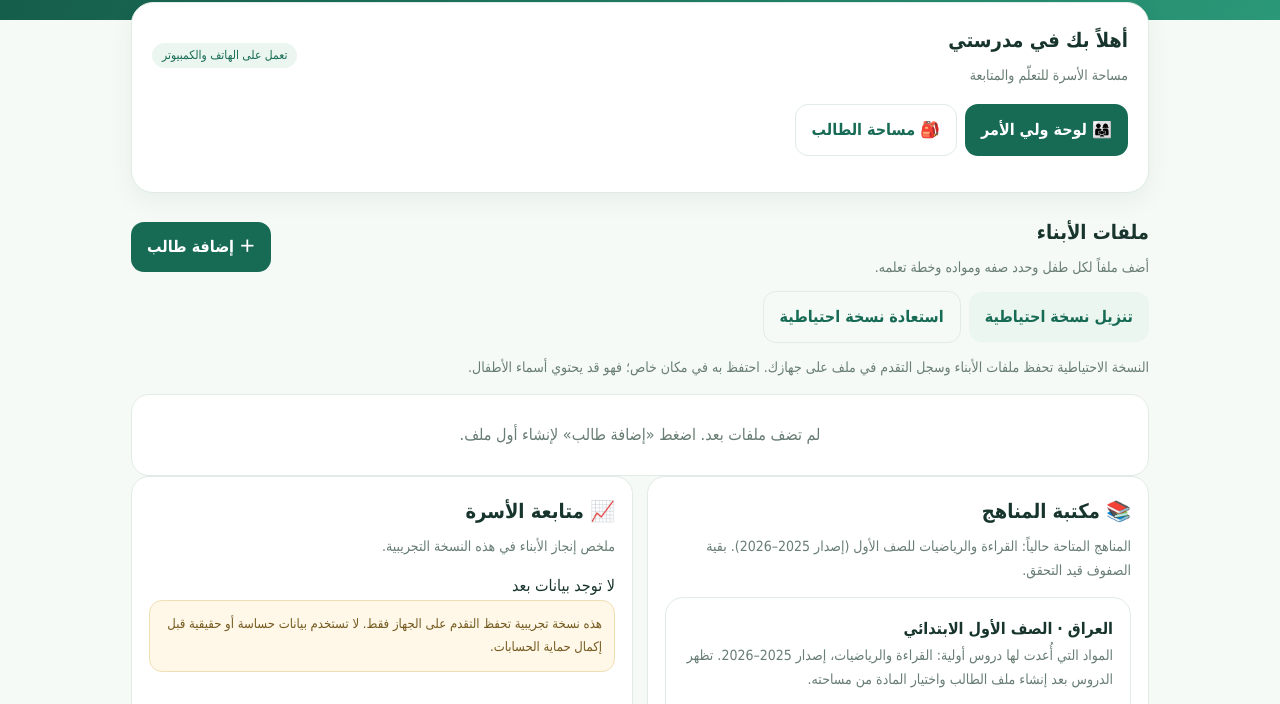
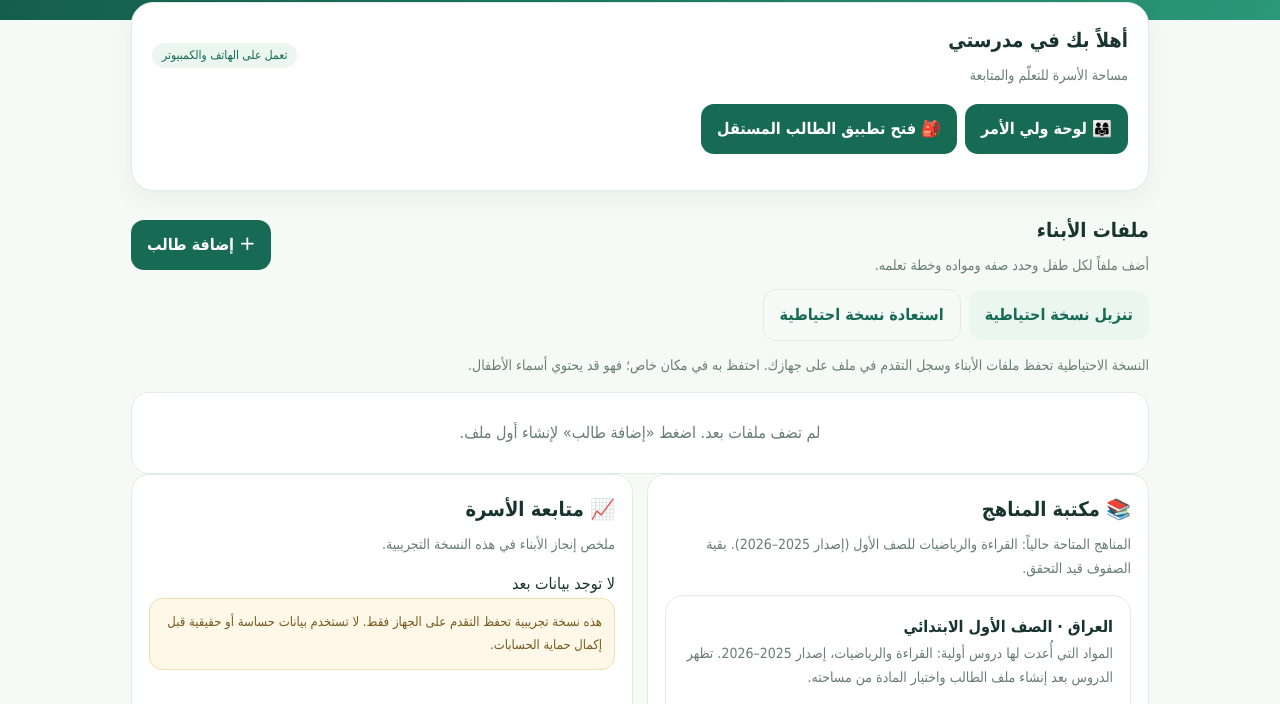
Before and after one commit to zaiunam99-art/madrasti-reading, a plain HTML site: page index.html in a window 1280 px wide. Shown: the part 91-795 px from the top of the page. Drawn offline with Linux system fonts and the light colour scheme.

Commit message:
ربط لوحة ولي الأمر بتطبيق الطالب المستقل

```diff
--- a/index.html
+++ b/index.html
@@ -6,7 +6,7 @@
 <link rel="manifest" href="/manifest.webmanifest"><link rel="icon" href="/icon.svg" type="image/svg+xml">
 <style>
 :root{--g:#176b55;--g2:#23856b;--mint:#eaf6ef;--ink:#18352d;--muted:#687d74;--line:#e0ece5;--paper:#f6faf7;--gold:#f2c66d;--white:#fff}
-*{box-sizing:border-box}body{margin:0;background:var(--paper);color:var(--ink);font-family:Tahoma,Arial,sans-serif;line-height:1.75}button,input,select{font:inherit}button{border:0;border-radius:13px;padding:11px 16px;background:var(--g);color:white;font-weight:700;cursor:pointer}button.alt{background:var(--mint);color:var(--g)}button.ghost{background:transparent;color:var(--g);border:1px solid var(--line)}button:disabled{opacity:.45;cursor:not-allowed}
+*{box-sizing:border-box}body{margin:0;background:var(--paper);color:var(--ink);font-family:Tahoma,Arial,sans-serif;line-height:1.75}button,input,select{font:inherit}button{border:0;border-radius:13px;padding:11px 16px;background:var(--g);color:white;font-weight:700;cursor:pointer}button.alt{background:var(--mint);color:var(--g)}.button-link{display:inline-block;text-decoration:none;border-radius:13px;padding:11px 16px;background:var(--g);color:#fff;font-weight:700}button.ghost{background:transparent;color:var(--g);border:1px solid var(--line)}button:disabled{opacity:.45;cursor:not-allowed}
 header{background:linear-gradient(120deg,#145b49,#2b9878);color:white;padding:18px 0 30px}.wrap{max-width:1050px;margin:auto;padding:0 16px}.top{display:flex;align-items:center;justify-content:space-between;gap:12px}.brand{font-size:24px;font-weight:800}.brand small{display:block;font-size:12px;font-weight:400;color:#d9f2e8}.pill{border-radius:30px;background:#ffffff20;padding:6px 12px;font-size:12px}
 main{padding:20px 0 55px}.welcome{margin-top:-18px;position:relative;background:white;border:1px solid var(--line);border-radius:22px;padding:20px;box-shadow:0 8px 25px #173e2a10}.muted{color:var(--muted);font-size:14px}.grid{display:grid;grid-template-columns:repeat(2,minmax(0,1fr));gap:14px}.panel,.card{background:white;border:1px solid var(--line);border-radius:18px;padding:17px}.section-head{display:flex;justify-content:space-between;align-items:center;gap:10px;margin:22px 0 12px}h1,h2,h3,p{margin-top:0}h2{font-size:20px;margin-bottom:5px}h3{font-size:17px;margin-bottom:5px}.cards{display:grid;grid-template-columns:repeat(auto-fit,minmax(210px,1fr));gap:12px}.child{display:flex;align-items:center;gap:12px}.avatar{width:58px;height:58px;border-radius:18px;background:var(--mint);display:grid;place-items:center;font-size:32px;flex:none}.tag{display:inline-block;background:var(--mint);color:var(--g);border-radius:20px;padding:2px 10px;font-size:12px}.actions{display:flex;gap:7px;flex-wrap:wrap;margin-top:12px}.bar{height:8px;border-radius:9px;background:#eaf0ec;overflow:hidden;margin:9px 0}.bar span{display:block;height:100%;background:#32a078;width:0}.tabs{display:flex;gap:8px;flex-wrap:wrap;margin:16px 0}.tabs button.active{background:var(--g);color:#fff}.tabs button:not(.active){background:white;color:var(--g);border:1px solid var(--line)}
 label{display:block;font-weight:700;font-size:13px;margin:10px 0 5px}input,select{width:100%;padding:11px;border:1px solid #d5e4da;border-radius:11px;background:white;color:var(--ink)}.formgrid{display:grid;grid-template-columns:1fr 1fr;gap:10px}.checkrow{display:flex;gap:8px;align-items:center;font-size:14px;margin:7px 0}.checkrow input{width:auto}.hidden{display:none!important}.empty{text-align:center;padding:26px;color:var(--muted)}.subject{display:flex;align-items:center;justify-content:space-between;gap:8px}.subject .emoji{font-size:25px}.lessonbox{border:2px solid #dceee5;background:white;border-radius:22px;padding:20px;margin-top:15px}.bigletter{text-align:center;font-size:66px;color:var(--g);font-weight:800;padding:10px}.choices{display:grid;grid-template-columns:repeat(auto-fit,minmax(120px,1fr));gap:9px}.choices button{min-height:54px}.feedback{min-height:32px;font-weight:700;margin-top:8px}.progressrow{display:flex;justify-content:space-between;font-size:13px}.foot{text-align:center;color:var(--muted);font-size:12px;margin-top:30px}.notice{background:#fff8e8;border:1px solid #f1dfb4;border-radius:13px;padding:12px;font-size:13px;color:#745a20}.modalback{position:fixed;inset:0;background:#10271fcc;display:grid;place-items:center;padding:16px;z-index:5}.modal{background:white;border-radius:20px;padding:20px;width:min(520px,100%);max-height:90vh;overflow:auto}.row{display:flex;gap:8px;align-items:center;flex-wrap:wrap}
@@ -15,7 +15,7 @@ label{display:block;font-weight:700;font-size:13px;margin:10px 0 5px}input,selec
 <body>
 <header><div class="wrap top"><div class="brand">📚 مدرستي <small>نتعلّم كل يوم… خطوة أجمل نحو المعرفة</small></div><span class="pill">دروس المنهج التفاعلية · نسخة تجريبية</span></div></header>
 <main class="wrap">
-<section class="welcome"><div class="row" style="justify-content:space-between"><div><h2 id="hello">أهلاً بك في مدرستي</h2><div class="muted" id="subtitle">مساحة الأسرة للتعلّم والمتابعة</div></div><span class="tag">تعمل على الهاتف والكمبيوتر</span></div><div class="tabs"><button id="guardianTab" class="active" onclick="showView('guardian')">👨‍👩‍👧 لوحة ولي الأمر</button><button id="childTab" onclick="showView('child')">🎒 مساحة الطالب</button></div></section>
+<section class="welcome"><div class="row" style="justify-content:space-between"><div><h2 id="hello">أهلاً بك في مدرستي</h2><div class="muted" id="subtitle">مساحة الأسرة للتعلّم والمتابعة</div></div><span class="tag">تعمل على الهاتف والكمبيوتر</span></div><div class="tabs"><button id="guardianTab" class="active" onclick="showView('guardian')">👨‍👩‍👧 لوحة ولي الأمر</button><a class="button-link" href="/student.html" aria-label="فتح تطبيق الطالب المستقل">🎒 فتح تطبيق الطالب المستقل</a></div></section>
 
 <section id="guardianView">
 <div class="section-head"><div><h2>ملفات الأبناء</h2><div class="muted">أضف ملفاً لكل طفل وحدد صفه ومواده وخطة تعلمه.</div></div><button onclick="openChildForm()">＋ إضافة طالب</button></div>
```
